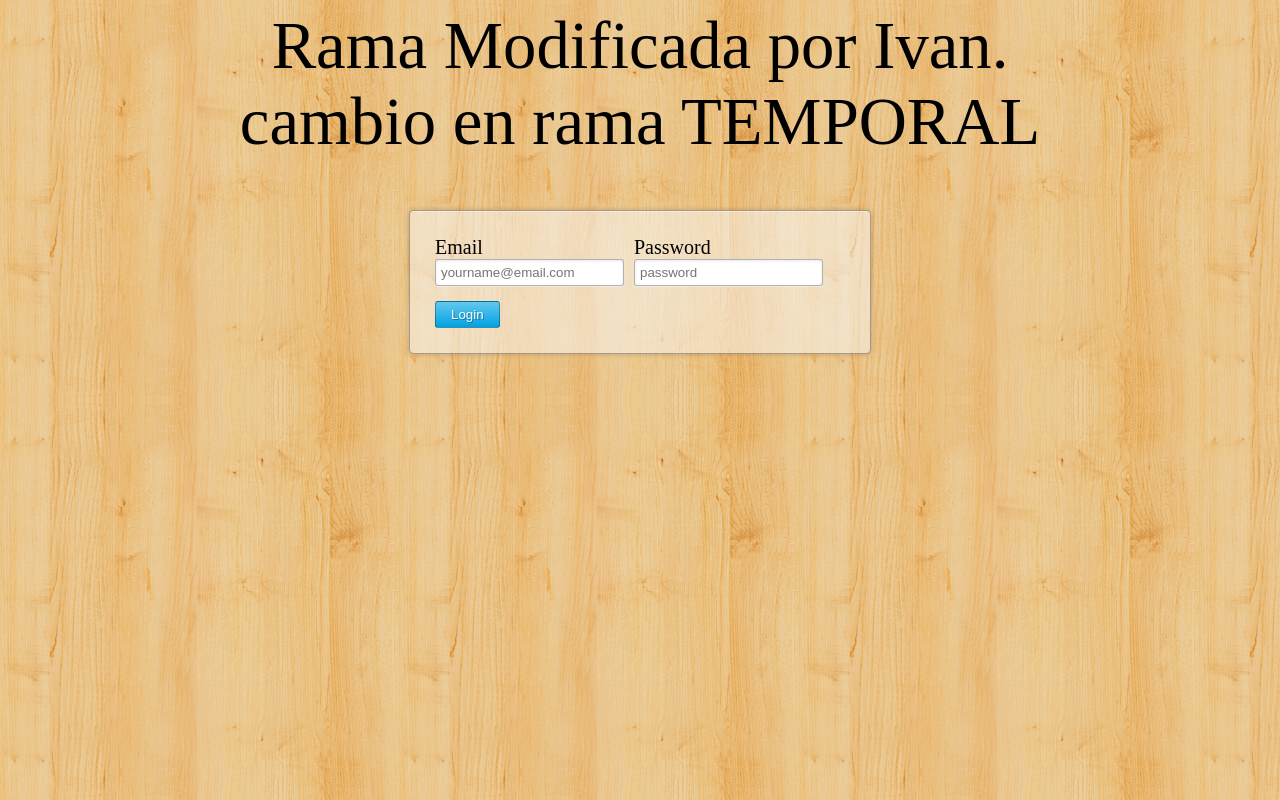
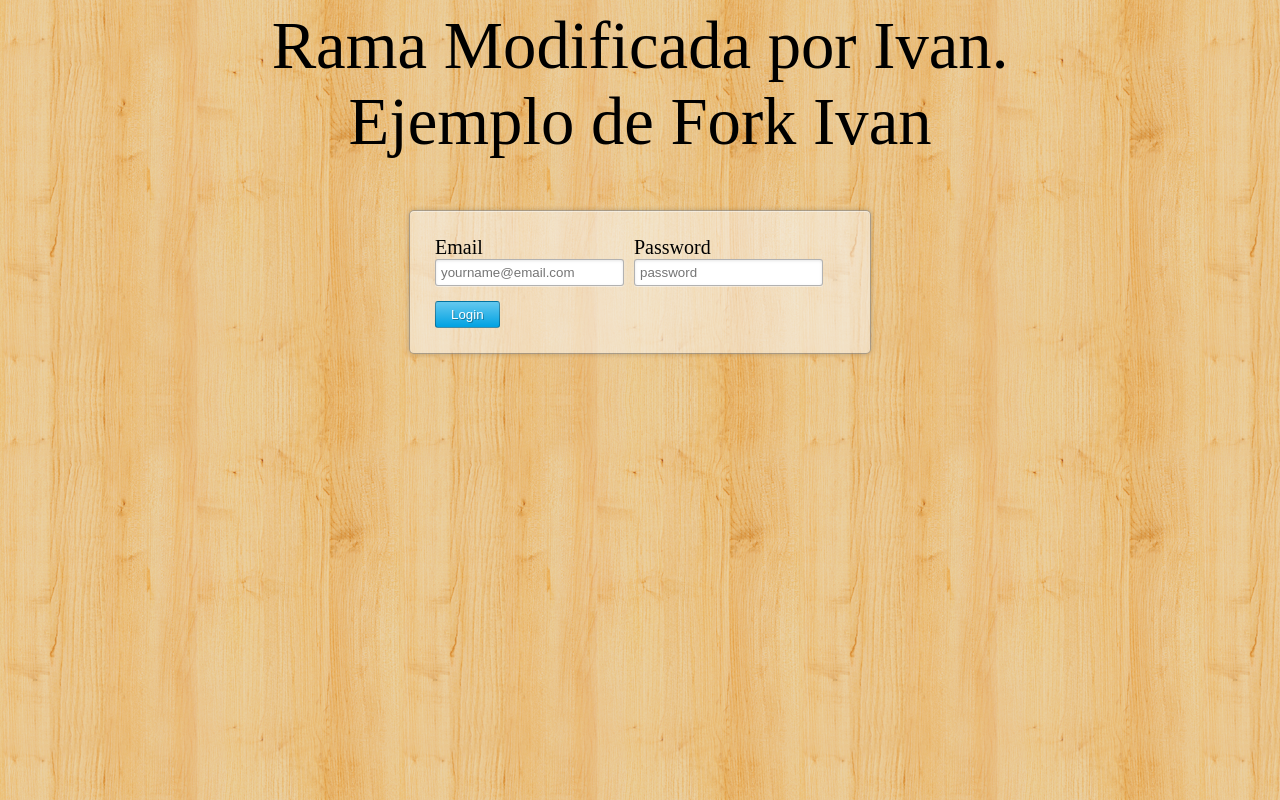
Before and after one commit to Ivanson-Estrada/Testing, a plain HTML site: page index.html in a window 1280 px wide. Drawn offline with Linux system fonts and the light colour scheme.

Commit message:
PR Ivan Estevez

```diff
--- a/index.html
+++ b/index.html
@@ -13,7 +13,7 @@ HTML5 Login Page - Hongkiat.com
 
 <center>Rama Modificada por Ivan.</center>
 
-<center>cambio en rama TEMPORAL</center>
+<center>Ejemplo de Fork Ivan</center>
 
 <!-- demo content -->
 <div class="loginform cf">
```
